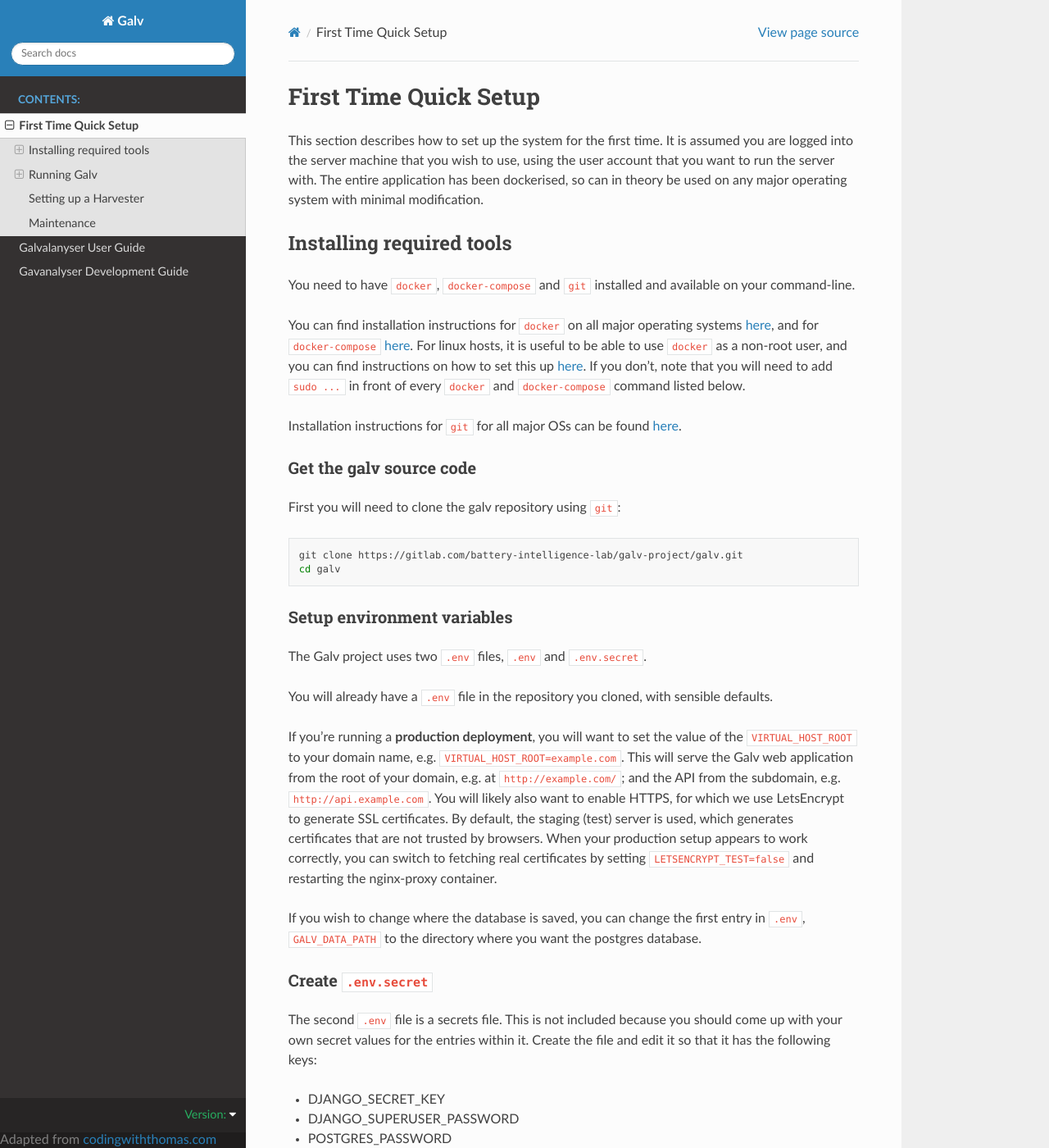
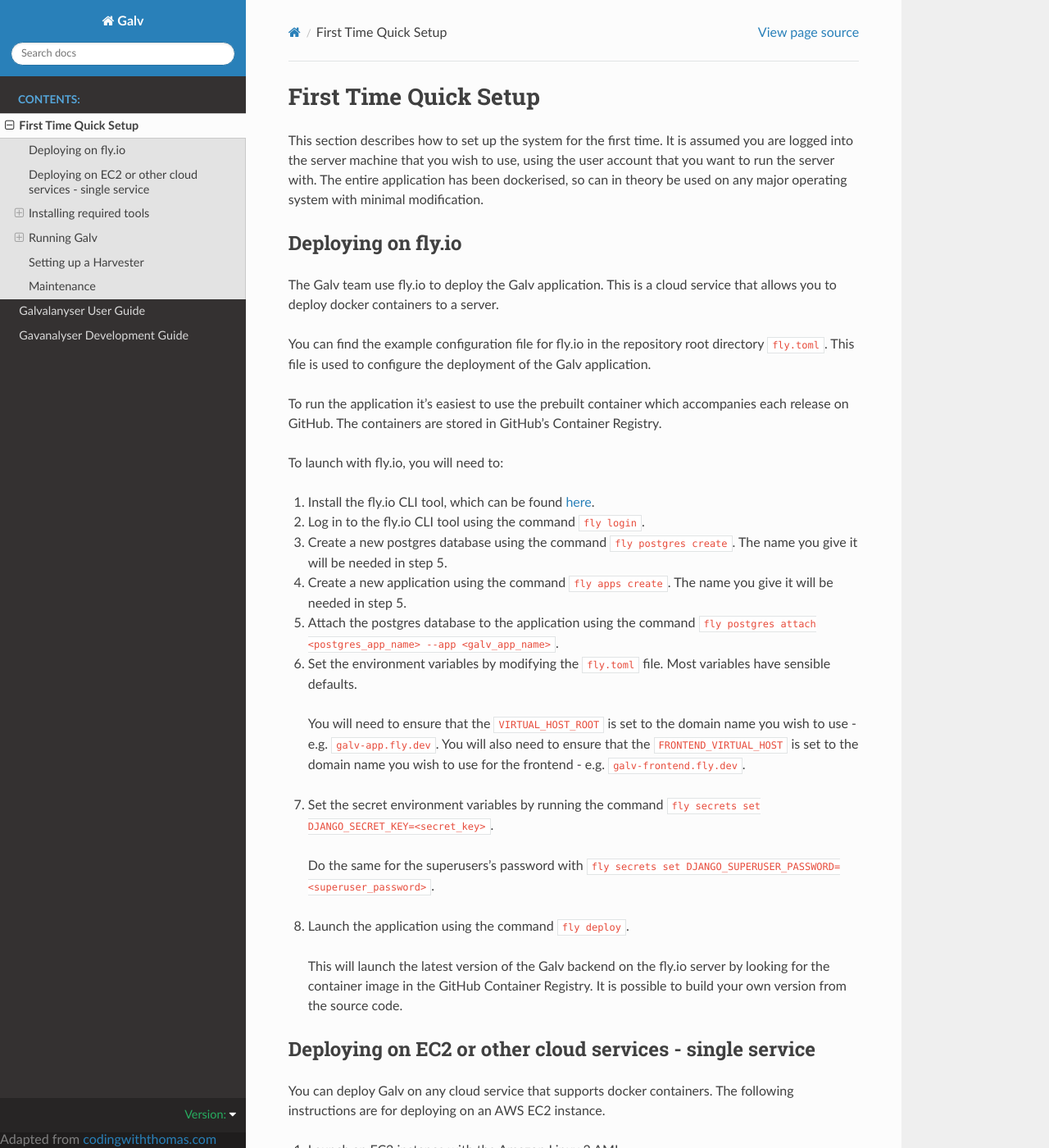
Before and after one commit to galv-team/galv-backend, a Sphinx documentation site: the page built from docs/source/FirstTimeQuickSetup.rst, in a window 1280 px wide and 1400 px high. Shown: the whole window at 82% size. Built offline with Sphinx 7.4.7 and the Read the Docs theme 2.0.0, drawn with Linux system fonts in a browser that asks for light colours; some of the changed text lies outside the part shown.

Commit message:
docs: fly deploy

```diff
--- a/docs/source/FirstTimeQuickSetup.rst
+++ b/docs/source/FirstTimeQuickSetup.rst
@@ -7,6 +7,67 @@
 wish to use, using the user account that you want to run the server with.
 The entire application has been dockerised, so can in theory be used on
 any major operating system with minimal modification.
+
+**************************************************************************************
+Deploying on fly.io
+**************************************************************************************
+
+The Galv team use fly.io to deploy the Galv application.
+This is a cloud service that allows you to deploy docker containers to a server.
+
+You can find the example configuration file for fly.io in the repository root directory
+``fly.toml``. This file is used to configure the deployment of the Galv application.
+
+To run the application it's easiest to use the prebuilt container which accompanies
+each release on GitHub.
+The containers are stored in GitHub's Container Registry.
+
+To launch with fly.io, you will need to:
+
+1. Install the fly.io CLI tool, which can be found `here <https://fly.io/docs/getting-started/installing-fly/>`_.
+2. Log in to the fly.io CLI tool using the command ``fly login``.
+3. Create a new postgres database using the command ``fly postgres create``. The name you give it will be needed in step 5.
+4. Create a new application using the command ``fly apps create``. The name you give it will be needed in step 5.
+5. Attach the postgres database to the application using the command ``fly postgres attach <postgres_app_name> --app <galv_app_name>``.
+6. Set the environment variables by modifying the ``fly.toml`` file. Most variables have sensible defaults.
+  You will need to ensure that the ``VIRTUAL_HOST_ROOT`` is set to the domain name you wish to use - e.g. ``galv-app.fly.dev``.
+  You will also need to ensure that the ``FRONTEND_VIRTUAL_HOST`` is set to the domain name you wish to use for the frontend - e.g. ``galv-frontend.fly.dev``.
+7. Set the secret environment variables by running the command ``fly secrets set DJANGO_SECRET_KEY=<secret_key>``.
+  Do the same for the superusers's password with ``fly secrets set DJANGO_SUPERUSER_PASSWORD=<superuser_password>``.
+8. Launch the application using the command ``fly deploy``.
+  This will launch the latest version of the Galv backend on the fly.io server by looking for the container image
+  in the GitHub Container Registry. It is possible to build your own version from the source code.
+
+**************************************************************************************
+Deploying on EC2 or other cloud services - single service
+**************************************************************************************
+
+You can deploy Galv on any cloud service that supports docker containers.
+The following instructions are for deploying on an AWS EC2 instance.
+
+1. Launch an EC2 instance with the Amazon Linux 2 AMI.
+2. SSH into the instance.
+3. Install docker.
+.. code-block:: shell
+
+  sudo yum update -y
+  sudo amazon-linux-extras install docker
+  sudo service docker start
+  sudo usermod -a -G docker ec2-user
+
+4. Create a .env file with the environment variables you need.
+  This can have both the normal and secret environment variables.
+  You can use the .env file in the repository as a template.
+  At the very least, you will need to set:
+  * DJANGO_SECRET_KEY
+  * DJANGO_SUPERUSER_PASSWORD
+  * Postgres connection details using either POSTGRES_* variables or DATABASE_URL
+  * VIRTUAL_HOST_ROOT
+  * FRONTEND_VIRTUAL_HOST
+5. Build the container from the GitHub Container Registry.
+.. code-block:: shell
+
+  docker run -d --env-file .env -p 80:80 ghcr.io/galv-team/galv-backend:latest
 
 **************************************************************************************
 Installing required tools
@@ -34,7 +95,7 @@
 
 .. code-block:: bash
 
-	git clone https://gitlab.com/battery-intelligence-lab/galv-project/galv.git
+	git clone https://gitlab.com/galv-team/galv-project/galv.git
 	cd galv
 
 
@@ -134,7 +195,7 @@
 
 .. code-block:: bash
 
-	git clone https://gitlab.com/battery-intelligence-lab/galv-project/galv.git
+	git clone https://gitlab.com/galv-team/galv-project/galv.git
 	cd galv
 
 
--- a/docs/source/conf.py
+++ b/docs/source/conf.py
@@ -11,7 +11,7 @@
 project = 'Galv'
 copyright = '2023, Oxford RSE'
 author = 'Oxford RSE'
-release = '2.1.49'
+release = '2.1.50'
 
 # -- General configuration ---------------------------------------------------
 # https://www.sphinx-doc.org/en/master/usage/configuration.html#general-configuration
--- a/docs/tags.json
+++ b/docs/tags.json
@@ -1 +1 @@
-["v2.1.49","main"]
+["v2.1.50","main"]
```
Also changed, not shown: 1 other file.
